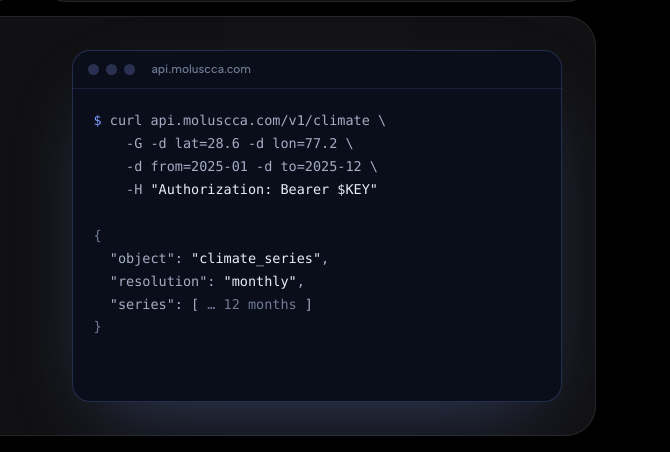
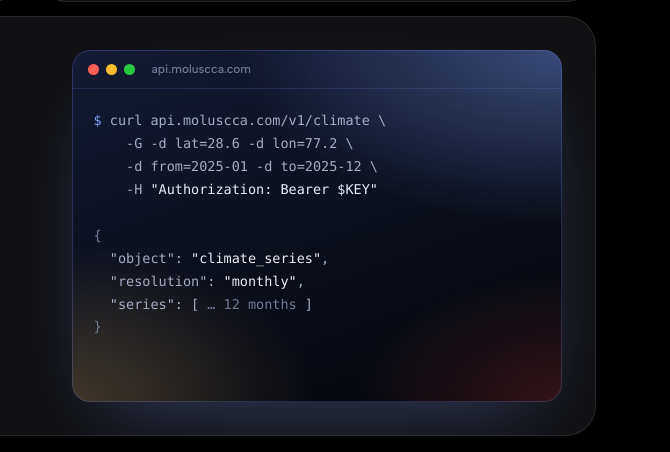
Before and after one commit to Exolotis/About-Prasanna, a plain HTML site: page index.html in a window 1280 px wide. Shown: the part 2942-3394 px from the top of the page, 610-1280 px from the left. Drawn offline with Linux system fonts and the light colour scheme; no server answers.

Commit message:
API card: Mac window dots and a gradient mixing the Moluscca, Templates and API colours

```diff
--- a/index.html
+++ b/index.html
@@ -109,8 +109,8 @@ h2 .g{color:var(--faint)}
 .apiwrap{display:grid;grid-template-columns:1.1fr 1fr;gap:34px;align-items:center;height:100%}
 .apiwrap>div{display:flex;flex-direction:column;height:100%}
 .bc .k em.soon{background:rgba(124,156,255,.14);color:#7C9CFF}
-.apiwin{align-self:center;border-radius:18px;overflow:hidden;background:#0A0E1A;box-shadow:inset 0 0 0 1px rgba(124,156,255,.22),0 30px 80px -30px rgba(124,156,255,.35)}.apibar{display:flex;align-items:center;gap:7px;padding:12px 16px;border-bottom:1px solid rgba(124,156,255,.14)}.apibar i{width:11px;height:11px;border-radius:50%;background:#2a3150}.apibar span{margin-left:10px;font:500 12px var(--f);color:#6F7A94}.apicode{margin:0;padding:20px 22px;font:500 13.5px/1.7 ui-monospace,SFMono-Regular,Menlo,Consolas,monospace;color:#A4ADC4;white-space:pre;overflow:hidden}
-.apicode i{font-style:normal;color:#7C9CFF}.apicode b{font-weight:500;color:#E9EDF7}.apicode u{text-decoration:none;color:#6F7A94}
+.apiwin{align-self:center;border-radius:18px;overflow:hidden;background:radial-gradient(120% 90% at 100% 0%,rgba(124,156,255,.40),transparent 55%),radial-gradient(90% 80% at 0% 100%,rgba(229,181,103,.26),transparent 55%),radial-gradient(70% 60% at 100% 100%,rgba(239,83,80,.20),transparent 60%),linear-gradient(160deg,#141b33,#0A0E1A 55%,#04050a);box-shadow:inset 0 0 0 1px rgba(124,156,255,.22),0 30px 80px -30px rgba(124,156,255,.35)}.apibar{display:flex;align-items:center;gap:7px;padding:12px 16px;border-bottom:1px solid rgba(124,156,255,.14)}.apibar i{width:11px;height:11px;border-radius:50%}.apibar .r{background:#ff5f57}.apibar .y{background:#febc2e}.apibar .g{background:#28c840}.apibar span{margin-left:10px;font:500 12px var(--f);color:#6F7A94}.apicode{margin:0;padding:20px 22px;font:500 13.5px/1.7 ui-monospace,SFMono-Regular,Menlo,Consolas,monospace;color:#A4ADC4;white-space:pre;overflow:hidden}
+.apicode i{font-style:normal;color:#7C9CFF}.apicode b{font-weight:500;color:#E9EDF7}.apicode .c{display:inline-block;width:7px;height:15px;background:#E9EDF7;vertical-align:-2px;animation:blink 1s steps(1) infinite}.apicode em{font-style:normal;color:#28c840}.apicode u{text-decoration:none;color:#6F7A94}
 @media(max-width:900px){.apiwrap{grid-template-columns:1fr;gap:22px}.apicode{font-size:11.5px;padding:16px}}
 .bars{display:flex;align-items:flex-end;gap:7px;height:110px;margin-top:26px}
 .bars i{flex:1;border-radius:6px 6px 2px 2px;background:#2c2c2e;transform-origin:bottom;animation:grow 2.6s var(--ease) infinite alternate}
@@ -333,7 +333,7 @@ footer .wrap{display:flex;justify-content:space-between;gap:16px;flex-wrap:wrap}
         <p>Tested risk maths and checked climate and economic data for India, behind one key. Copy one line of code, or ask your AI to write it for you.</p>
         <span class="go">api.moluscca.com <span>→</span></span>
         </div>
-        <div class="apiwin" aria-hidden="true"><div class="apibar"><i></i><i></i><i></i><span>api.moluscca.com</span></div><pre class="apicode"><i>$</i> curl api.moluscca.com/v1/climate \
+        <div class="apiwin" aria-hidden="true"><div class="apibar"><i class="r"></i><i class="y"></i><i class="g"></i><span>api.moluscca.com</span></div><pre class="apicode"><i>$</i> curl api.moluscca.com/v1/climate \
     -G -d lat=28.6 -d lon=77.2 \
     -d from=2025-01 -d to=2025-12 \
     -H <b>"Authorization: Bearer $KEY"</b>
```
